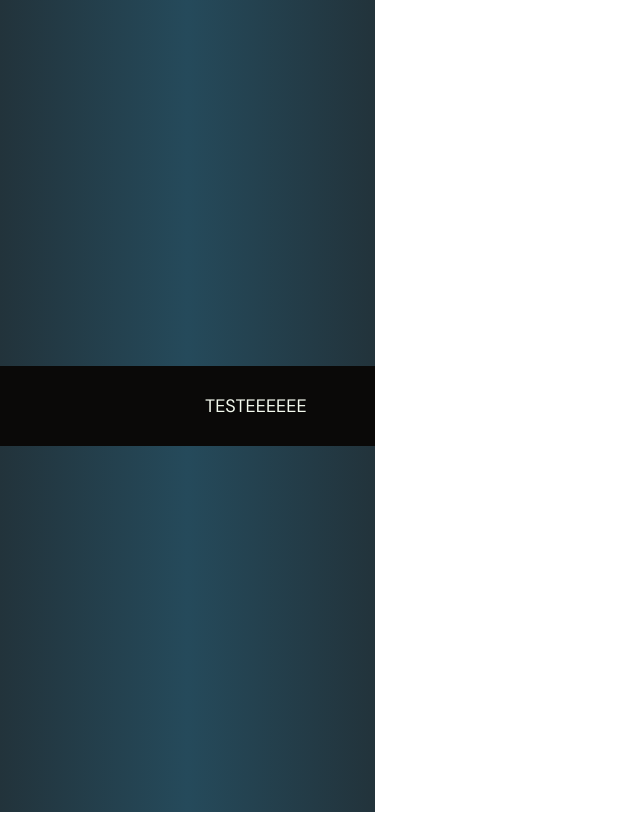
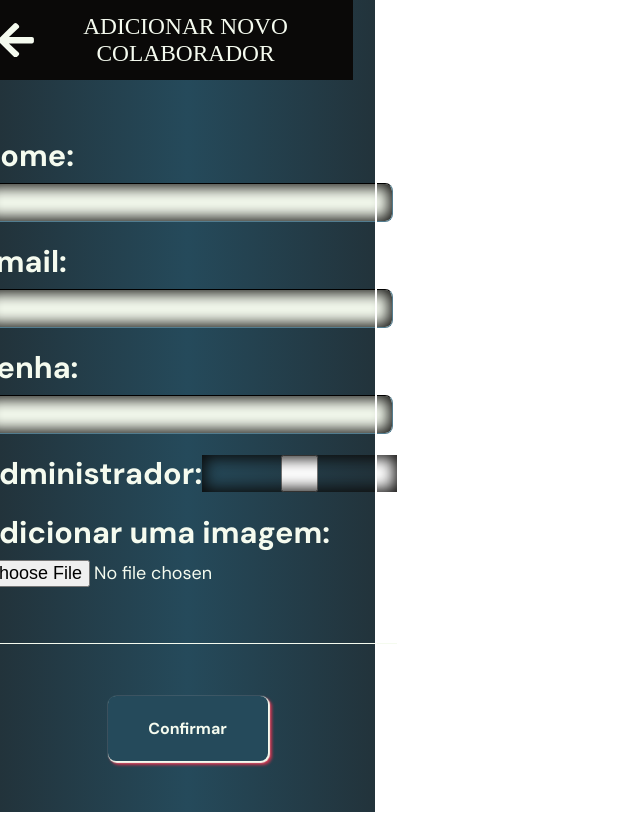
Before and after one commit to Grupo-2-Sustentare/sustentare-web, a React (Create React App) app: page /cadastro in a window 1280 px wide. Shown: the whole page, without its empty margins (0-640 px from the left). Built offline with nearby package versions, Linux system fonts and the light colour scheme; a web font is replaced by a local one.

Commit message:
Tela cadastro finalizada

```diff
--- a/src/components/NavBar/navBar.module.css
+++ b/src/components/NavBar/navBar.module.css
@@ -1,6 +1,5 @@
 .NavBar{
     display: flex;
-    justify-content: space-around;
     align-items: center;
     width: 375px;
     height: 80px;
@@ -9,5 +8,8 @@
 }
 
 .Title{
-    font-size: 1em;
+    width: 80%;
+    text-align: center;
+    font-size: 1.3em;
+    font-family: "Bebas Neue";
 }
--- a/src/components/TextInput/TextInput.jsx
+++ b/src/components/TextInput/TextInput.jsx
@@ -1,9 +1,7 @@
-import styles from "./textInput.module.css"
-
-export default function Input({ value, type, onChange }){
+export default function Input({ value, type, onChange, className }){
     return (
         <>
-            <input value={value} type={type} onChange={onChange} className={styles.customInput}/>
+            <input value={value} type={type} onChange={onChange} className={className}/>
         </>
     )
 }
--- a/src/components/TextInput/textInput.module.css
+++ b/src/components/TextInput/textInput.module.css
@@ -1,4 +1,4 @@
-.customInput{
+.gunMetalInput{
     background: var(--gunmetal);
     border-color: var(--branco);
     border-width: 0.5px;
@@ -8,3 +8,29 @@
     padding-left: 10px;
     box-shadow: var(--sombra-interna);
 }
+
+.whiteInput{
+    align-self: center;
+    background: var(--branco);
+    border-color: var(--gunmetal);
+    border-width: 0.5px;
+    height: 37px;
+    width: 95%;
+    border-radius: 8px;
+    color: var(--gunmetal);
+    box-shadow: var(--sombra-interna);
+    padding-left: 10px;
+}
+
+.checkBox{
+    background-color: var(--carvao);
+    border-color: var(--gunmetal);
+    border-width: 0.5px;
+    height: 37px;
+    width: 95%;
+    border-radius: 8px;
+    color: var(--gunmetal);
+    box-shadow: var(--sombra-interna);
+    padding-left: 10px;
+
+}
--- a/src/components/VectorIcon/VectorIcon.jsx
+++ b/src/components/VectorIcon/VectorIcon.jsx
@@ -1,25 +1,18 @@
-import "./vectorIcon.module.css";
-
-const VectorIconDefinition = ({ className }) => (
-    <svg
-        className={className} // Adicionando a propriedade className
-        preserveAspectRatio="none"
-        viewBox="0 0 26 25"
-        fill="none"
-        xmlns="http://www.w3.org/2000/svg"
-    >
-        <path
-            d="M14.9454 23.3255L13.6572 24.5964C13.1117 25.1345 12.2297 25.1345 11.69 24.5964L0.409106 13.4732C-0.136369 12.9351 -0.136369 12.0649 0.409106 11.5325L11.69 0.403595C12.2355 -0.134532 13.1175 -0.134532 13.6572 0.403595L14.9454 1.67449C15.4967 2.21834 15.4851 3.10568 14.9222 3.63808L7.9297 10.2101H24.6073C25.3791 10.2101 26 10.8226 26 11.584V13.416C26 14.1774 25.3791 14.7899 24.6073 14.7899H7.9297L14.9222 21.3619C15.4909 21.8943 15.5025 22.7817 14.9454 23.3255Z"
-            fill="#F5FBEF"
-        />
-
-    </svg>
-);
+import style from "./vectorIcon.module.css";
 
 export default function VectorIcon() {
     return (
-        <div>
-            <VectorIconDefinition className="icon" />
+        <div className={style["container"]}>
+            <div className={style["root"]}>
+                <svg
+                    viewBox="0 0 26 25"
+                >
+                    <path className={style["icon"]}
+                          d="M14.9454 23.3255L13.6572 24.5964C13.1117 25.1345 12.2297 25.1345 11.69 24.5964L0.409106 13.4732C-0.136369 12.9351 -0.136369 12.0649 0.409106 11.5325L11.69 0.403595C12.2355 -0.134532 13.1175 -0.134532 13.6572 0.403595L14.9454 1.67449C15.4967 2.21834 15.4851 3.10568 14.9222 3.63808L7.9297 10.2101H24.6073C25.3791 10.2101 26 10.8226 26 11.584V13.416C26 14.1774 25.3791 14.7899 24.6073 14.7899H7.9297L14.9222 21.3619C15.4909 21.8943 15.5025 22.7817 14.9454 23.3255Z"
+                    />
+
+                </svg>
+            </div>
         </div>
     );
 }
--- a/src/components/VectorIcon/vectorIcon.module.css
+++ b/src/components/VectorIcon/vectorIcon.module.css
@@ -1,13 +1,12 @@
+.container{
+    width: 10%;
+    padding-left: 20px;
+}
 .root {
     width: 35.9097px;
     height: 35px;
-}
-.vector {
-    flex: 1;
-    align-self: stretch;
-    overflow: visible;
+    cursor: pointer;
 }
 .icon {
-    width: 100%;
-    height: 100%;
+    fill: var(--branco);
 }
--- a/src/globals.css
+++ b/src/globals.css
@@ -39,9 +39,9 @@ body{
     width: 375px;
     outline: 2px solid white;
     background: var(--gradiente);
+    gap: 20px;
     display: flex;
     flex-direction: column;
-    justify-content: center;
     align-items: center;
 }
 
--- a/src/pages/Cadastro/Cadastro.jsx
+++ b/src/pages/Cadastro/Cadastro.jsx
@@ -4,6 +4,7 @@ import { toast } from "react-toastify";
 import React, { useState } from "react";
 import Button from "../../components/Button/Button";
 import Input from "../../components/TextInput/TextInput";
+import inputTextStyle from "../../components/TextInput/textInput.module.css";
 import api from "../../api";
 import VectorIcon from "../../components/VectorIcon/VectorIcon";
 import NavBar from "../../components/NavBar/NavBar";
@@ -16,6 +17,7 @@ const Cadastro = () => {
     const [senha, setSenha] = useState("")
     const [email, setEmail] = useState("");
     const [acesso, setAcesso] = useState(null);
+    const [imagem, setImagem] = useState(null);
 
     const handleSave = () => {
         const objetoAdicionado = {
@@ -35,41 +37,60 @@ const Cadastro = () => {
         })
     };
 
-    const handleInputChange = (event, setStateFunction) => {
+    const handleTextInputChange = (event, setStateFunction) => {
         setStateFunction(event.target.value);
     }
+    const handleCheckboxInputChange = (event) => {
+        setAcesso(event.target.checked ? 1 : 0);
+    };
+    const handleImageChange = (event) => {
+        const file = event.target.files[0];
+        if (file) {
+            setImagem(file);
+        }
+    };
 
     return (
-            <div className={styles["navBar"]}>
-                < NavBar Icon={VectorIcon} InsideText={"TESTEEEEEE"} />
+        <div>
+            < NavBar Icon={VectorIcon} InsideText={"ADICIONAR NOVO COLABORADOR"}/>
+            <div className={styles["form"]}>
+                <div className={styles["campo"]}>
+                    <h2>Nome:</h2>
+                    <Input value={nome} type="text" onChange={(e) => handleTextInputChange(e, setNome)}
+                           className={inputTextStyle["whiteInput"]}/>
+                </div>
+                <div className={styles["campo"]}>
+                    <h2>Email:</h2>
+                    <Input value={email} type="text" onChange={(e) => handleTextInputChange(e, setEmail)}
+                           className={inputTextStyle["whiteInput"]}/>
+                </div>
+                <div className={styles["campo"]}>
+                    <h2>Senha:</h2>
+                    <Input value={senha} type="password" onChange={(e) => handleTextInputChange(e, setSenha)}
+                           className={inputTextStyle["whiteInput"]}/>
+                </div>
+                <div className={styles["campoCheckbox"]}>
+                    <h2>Administrador:</h2>
+                    <input
+                        type="checkbox"
+                        checked={acesso === 1}
+                        onChange={handleCheckboxInputChange}
+                        className={inputTextStyle["checkBox"]}
+                    />
+                </div>
+                <div className={styles["campo"]}>
+                    <h2>Adicionar uma imagem:</h2>
+                    <input
+                        type="file"
+                        accept="image/*"
+                        onChange={handleImageChange}
+                    />
+                </div>
             </div>
-        // <div className={styles["cadastro"]}>
-        //     <div className={styles["navBar"]}>
-        //     <VectorIcon />
-        //     </div>
-        //     <div>
-        //         <div className={styles["campo"]}>
-        //             <h2>Nome:</h2>
-        //             <Input value={nome} type="text" onChange={(e) => handleInputChange(e, setNome)}/>
-        //         </div>
-        //         <div className={styles["campo"]}>
-        //             <h2>Email:</h2>
-        //             <Input value={email} type="text" onChange={(e) => handleInputChange(e, setEmail)}/>
-        //         </div>
-        //         <div className={styles["campo"]}>
-        //             <h2>Senha:</h2>
-        //             <Input value={senha} type="password" onChange={(e) => handleInputChange(e, setSenha)}/>
-        //         </div>
-        //         <div className={styles["campo"]}>
-        //             <h2>Acesso:</h2>
-        //             <Input value={acesso} type="toggle" onChange={(e) => handleInputChange(e, setAcesso)}/>
-        //         </div>
-        //         <div className={styles["containerBotao"]}>
-        //             <Button insideText="Entrar" onClick={handleSave}/>
-        //         </div>
-        //     </div>
-        // </div>
-
+            <div className={styles["botao"]}>
+                <Button insideText="Confirmar" onClick={handleSave}/>
+            </div>
+        </div>
     );
 };
 
--- a/src/pages/Cadastro/cadastro.module.css
+++ b/src/pages/Cadastro/cadastro.module.css
@@ -0,0 +1,47 @@
+.form{
+    height: 563px;
+    width: 100%;
+    display: flex;
+    flex-direction: column;
+    justify-content: center;
+    align-items: center;
+    gap: 20px;
+}
+
+.campo {
+    display: flex;
+    flex-direction: column;
+    width: 100%;
+    gap: 8px;
+}
+.campoCheckbox {
+    display: flex;
+    flex-direction: row;
+    width: 100%;
+    justify-content: space-evenly;
+    align-items: center;
+}
+
+.botao {
+    width: 100%;
+    height: 169px;
+    display: flex;
+    justify-content: center;
+    align-items: center;
+    border-top: 1px solid var(--branco)
+}
+
+.botao > button {
+    width: 160px;
+    height: 65px;
+    background: var(--carvao);
+    border-radius: 8px;
+    color: var(--branco);
+    font-size: 16px;
+    font-weight: 700;
+    border: none;
+}
+
+.botao > button:hover {
+    cursor: pointer;
+}
--- a/src/pages/Login/Login.jsx
+++ b/src/pages/Login/Login.jsx
@@ -4,6 +4,7 @@ import { toast } from "react-toastify"; // Importa toast para exibir mensagens d
 import React, { useState } from "react"; // Importa React e o hook useState para gerenciamento de estado
 import Button from "../../components/Button/Button";
 import Input from "../../components/TextInput/TextInput";
+import inputTextStyle from "../../components/TextInput/textInput.module.css";
 import api from "../../api";
 
 
@@ -23,7 +24,7 @@ const Login = () => {
         api.post(`/usuarios/login`, objetoAdicionado).then(() => {
             toast.success("Novo Card criado com sucesso!"); // Exibe uma mensagem de sucesso
             sessionStorage.setItem("editado", JSON.stringify(objetoAdicionado)); // Armazena os dados na sessionStorage
-          navigate("/"); // Redireciona para a página de músicas
+            navigate("/cadastro"); // Redireciona para a página de músicas
         }).catch(() => {
             toast.error("Ocorreu um erro ao tentar realizar o login, por favor, tente novamente."); // Exibe uma mensagem de erro se a requisição falhar
         })
@@ -34,23 +35,24 @@ const Login = () => {
     }
 
     return (
+        <div className={styles["container"]}>
             <div className={styles["login"]}>
                 <h1>Paralelo 19</h1>
                 <div>
                     <div className={styles["campo"]}>
                         <h2>Nome:</h2>
-          <Input value={nome} type="text" onChange={(e) => handleInputChange(e, setNome)}/>
+                        <Input value={nome} type="text" onChange={(e) => handleInputChange(e, setNome)} className={inputTextStyle.gunMetalInput}/>
                     </div>
                     <div className={styles["campo"]}>
                         <h2>Senha:</h2>
-          <Input value={senha} type="text" onChange={(e) => handleInputChange(e, setSenha)}/>
+                        <Input value={senha} type="text" onChange={(e) => handleInputChange(e, setSenha)} className={inputTextStyle.gunMetalInput}/>
                     </div>
                     <div className={styles["containerBotao"]}>
                         <Button insideText="Entrar" onClick={handleSave} />
                     </div>
                 </div>
             </div>
-
+        </div>
 
     );
 };
--- a/src/pages/Login/login.module.css
+++ b/src/pages/Login/login.module.css
@@ -1,16 +1,24 @@
+.container{
+  display: flex;
+  flex-direction: column;
+  justify-content: center;
+  align-items: center;
+  height: 812px;
+  width: 375px;
+}
+
 .login  {
   display: flex;
   flex-direction: column;
   justify-content: center;
   align-items: center;
   gap: 32px;
- }
+}
 
 .login > div{
   display: flex;
   flex-direction: column;
-
-  width: 262PX;
+  width: 262px;
   gap: 24px;
 }
 
```
Lines whose indentation alone changed are shown as unchanged.
